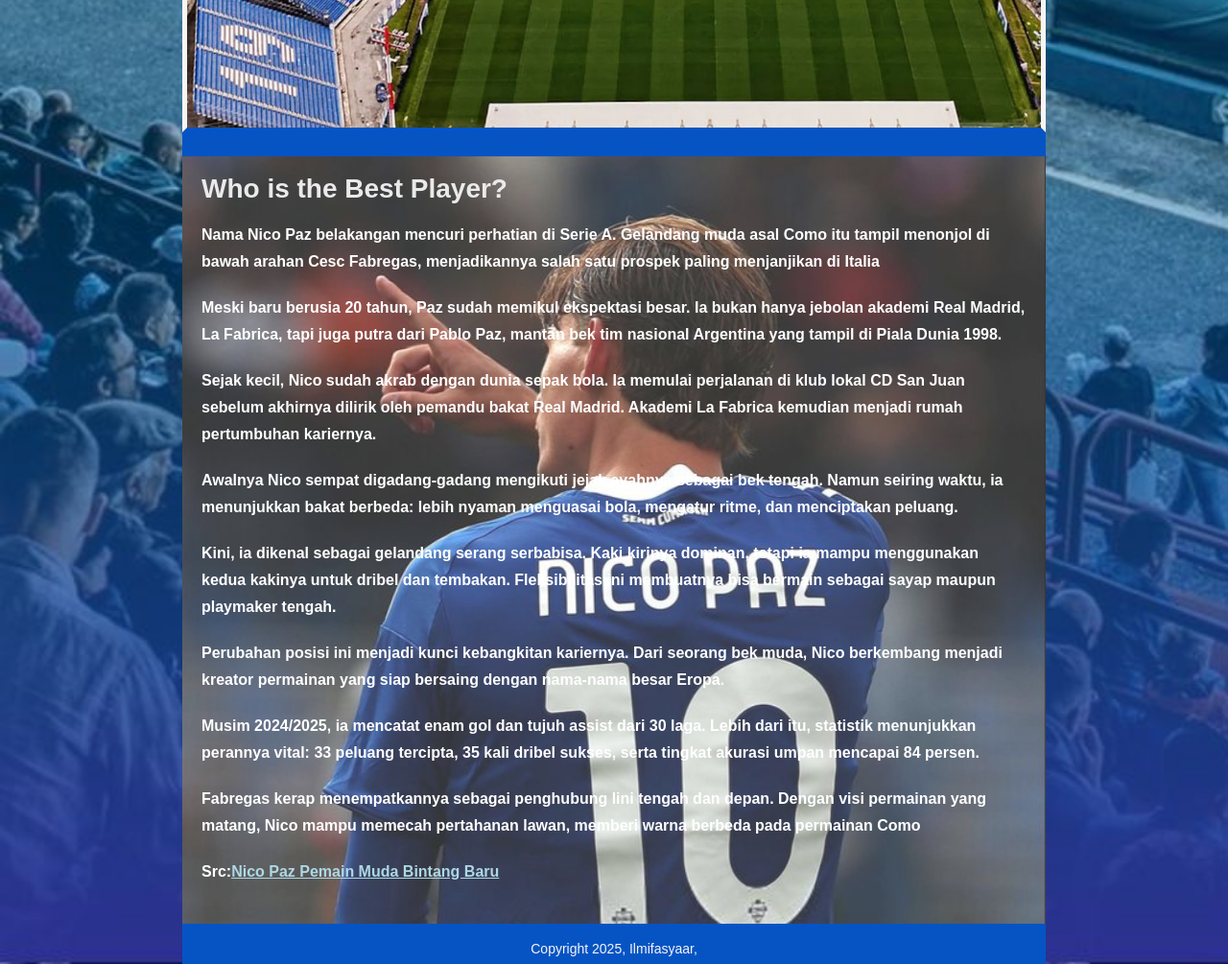
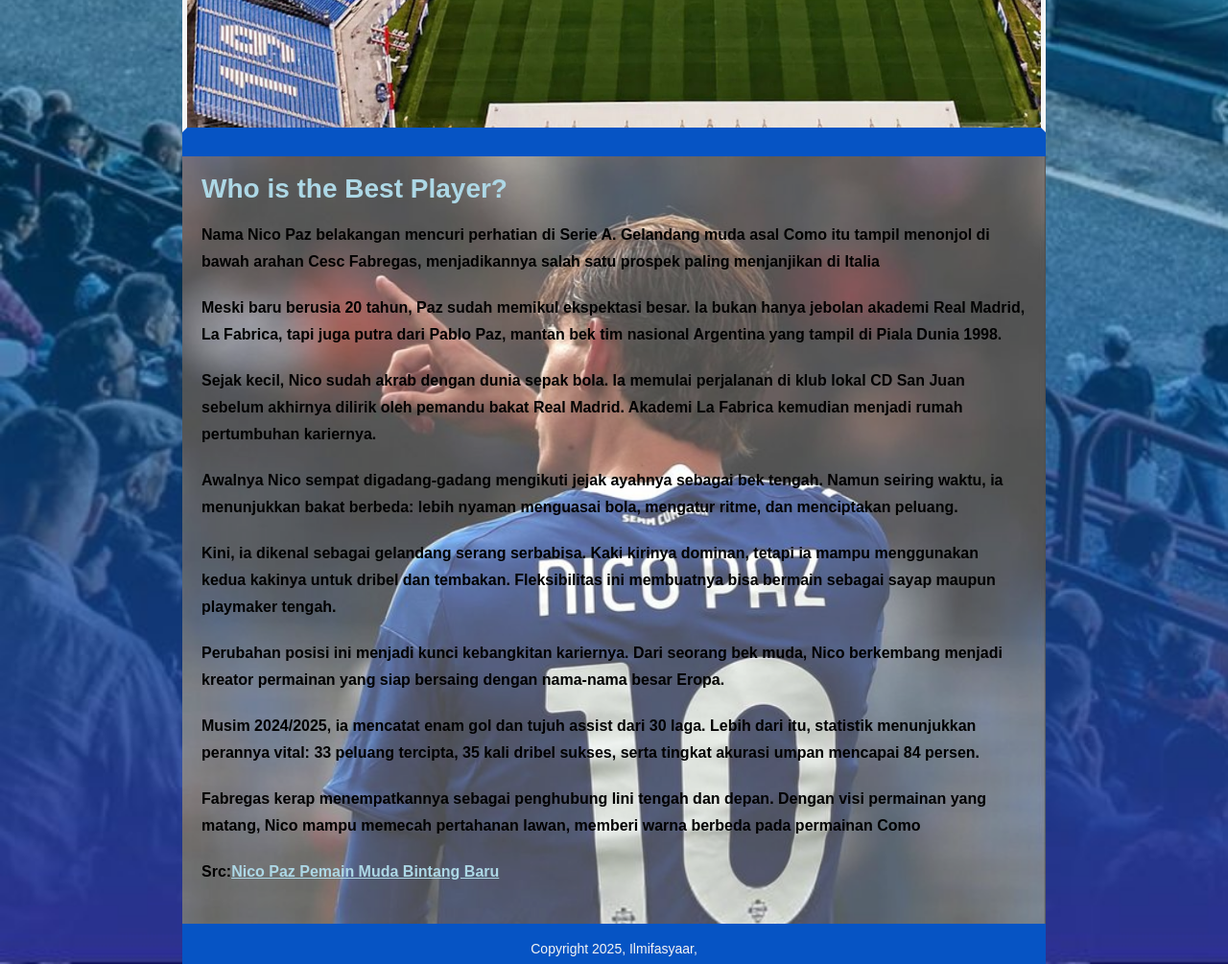
Before and after one commit to ilmifasyaar/itw_253040024, a plain HTML site: page Latihan/Latihan4/T4b253040024.html in a window 1280 px wide. Shown: the part 1820-2825 px from the top of the page at 96% size. Drawn offline with Linux system fonts and the light colour scheme; a web font is replaced by a local one.

Commit message:
update T4b

```diff
--- a/Latihan/Latihan4/T4b253040024.css
+++ b/Latihan/Latihan4/T4b253040024.css
@@ -164,6 +164,7 @@ body{
     position: relative;
     z-index: 1;
 
+
 }
 .add::before{
     content: '';
@@ -174,21 +175,21 @@ body{
     bottom: 0;
     background: url(img/undefined\ \(2\).jpg) no-repeat;
     background-size: cover;
-    opacity: 0.8;
+    opacity: 0.7;
     z-index: -1;
 }
 .add h2{
     font-size: 28px;
     font-weight: bolder;
     padding-bottom: 20px;
-    color: #eaeaea;
+    color: lightblue;
 
 }
 .add p{
     margin-bottom: 20px;
     font-size: 16px;
     font-weight: bolder;
-    color: white;
+    color: rgb(0, 0, 0);
 }
 .add a{
     text-align: start;
```
Also changed, not shown: Latihan/Latihan4/T4b253040024.html (line endings or trailing spaces).
